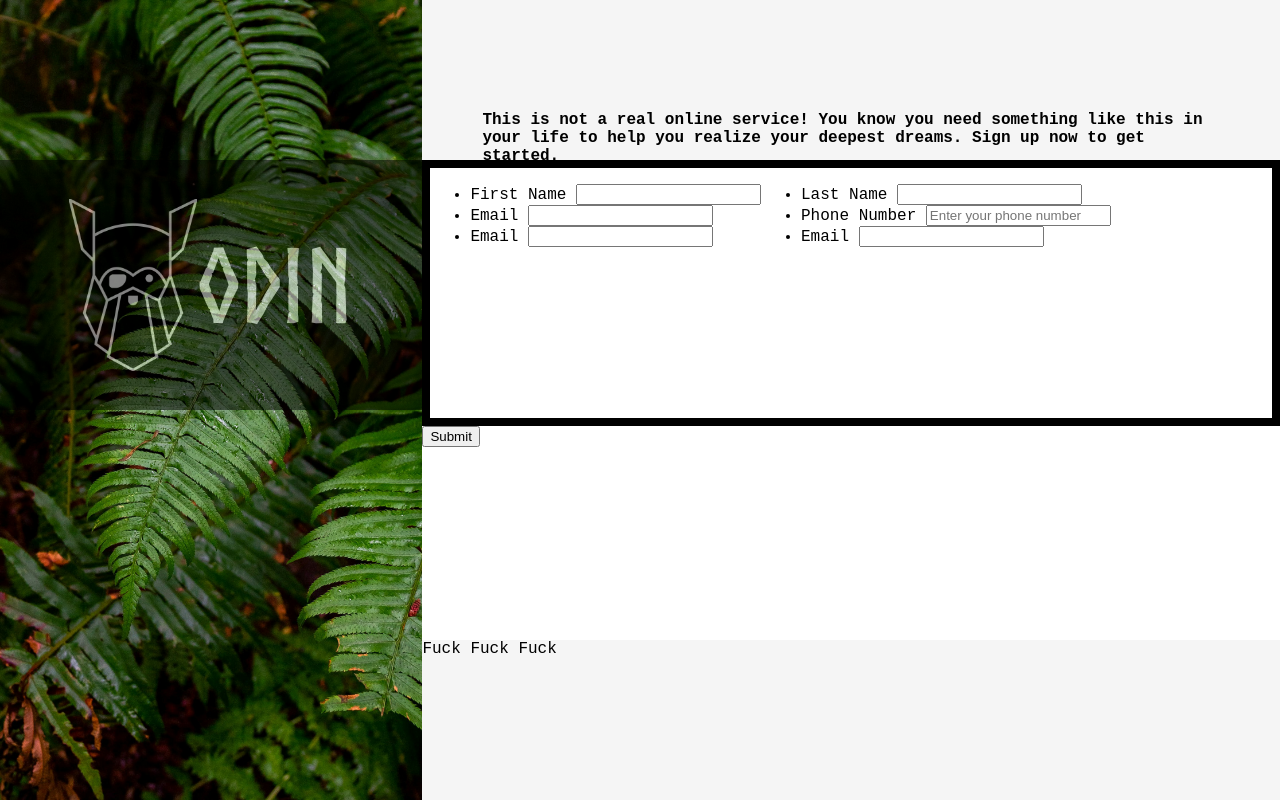
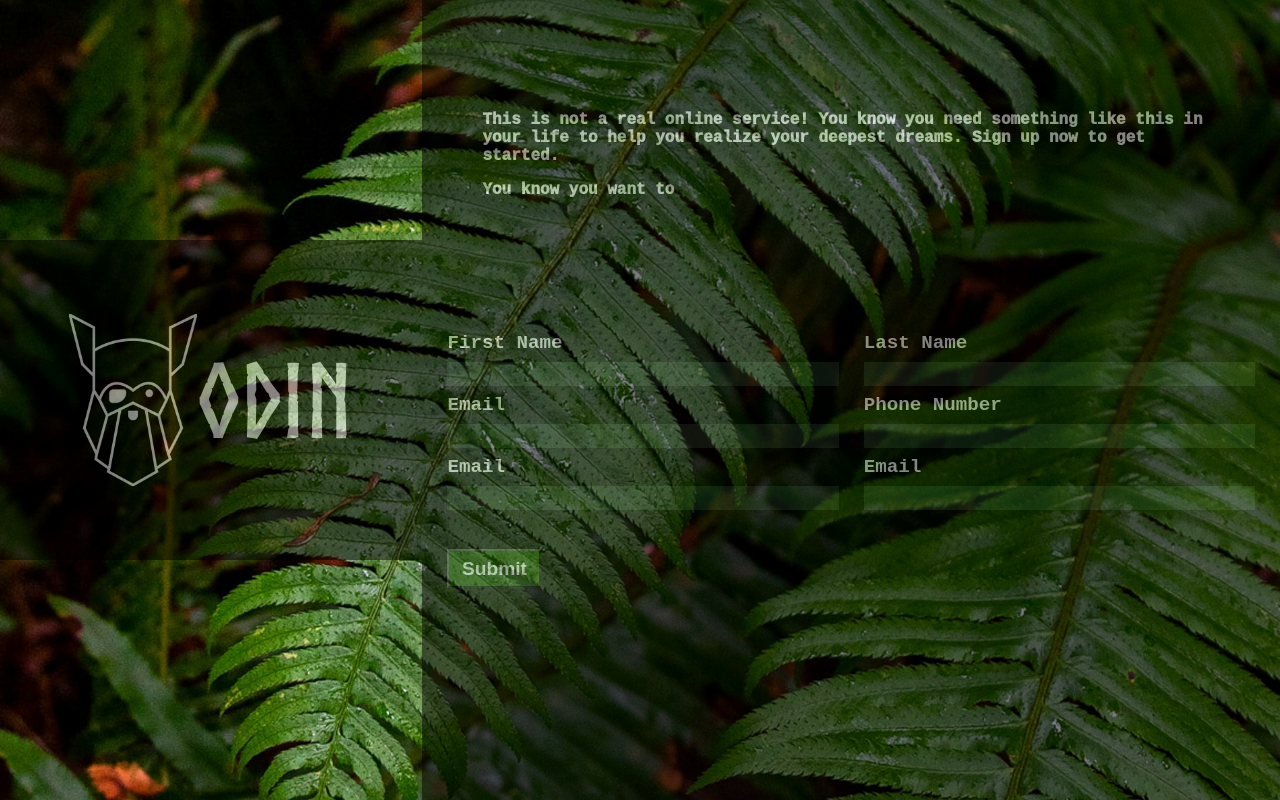
Before and after one commit to ubamarvin/sign-up-form, a plain HTML site: page index.html in a window 1280 px wide. Drawn offline with Linux system fonts and the light colour scheme.

Commit message:
input label now in div, all divs are transparent

```diff
--- a/index.html
+++ b/index.html
@@ -1,14 +1,15 @@
 <!DOCTYPE html>
 <html lang="en">
+
 <head>
     <link rel="stylesheet" href="styles.css">
     <meta charset="UTF-8">
     <meta name="viewport" content="width=device-width, initial-scale=1.0">
     <title>Document</title>
 </head>
+
 <body>
-    <img class="background-graphic" src="images/leaves.jpg"
-    alt="close up photograph of farns">
+
 
     <div class="logo-space">
         <div class="pufferdiv"></div>
@@ -19,43 +20,65 @@
     </div>
     <div class="form-space">
         <div class="form-space-top">
-            <h1>This is not a real online service! You know you need something like this in your life to help you realize your deepest dreams.
+            <h1>This is not a real online service! You know you need something like this in your life to help you
+                realize your deepest dreams.
                 Sign up now to get started.</h1>
             <p>You know you want to</p>
         </div>
         <div class="form-space-middle">
+            <h3>Sign up now!</h3>
             <form>
                 <div class="form-container">
 
-                  <div class="form-left"></div>
-                  <ul>
-                          <li>
+                    <div class="form-left">
+
+
+
+                        <div class="input-group">
                             <label for="first_name">First Name</label>
                             <input id="first_name" type="text" value="" name="first_name">
-                          </li>
-                          <li>
+                        </div>
+
+
+                        <div class="input-group">
                             <label for="email">Email</label>
                             <input id="email" type="text" value="" name="email">
-                          </li>
-                          <li>
+                        </div>
+
+
+
+                        <div class="input-group">
                             <label for="pw1">Email</label>
                             <input id="pw1" type="text" value="" name="password">
-                          </li>
-                      </ul>
+                        </div>
+                    </div>
+
+
                     <div class="form-right">
-                      <ul>
-                          <li>
+
+
+                        <div class="input-group">
+
                             <label for="last_name">Last Name</label>
-                              <input id="last_name" type="text" value="" name="last_name"></li>
-                          <li>
+                            <input id="last_name" type="text" value="" name="last_name">
+                        </div>
+
+
+                        <div class="input-group">
+
                             <label for="phone_number">Phone Number</label>
-                              <input id="phone_number" type="tel" name="phone_number" placeholder="Enter your phone number">
-                          </li>
-                          <li>
+                            <input id="phone_number" type="tel" name="phone_number"
+                                >
+                        </div>
+
+
+                        <div class="input-group">
+
                             <label for="pw2">Email</label>
                             <input id="pw2" type="text" value="" name="">
-                          </li>
-                      </ul>
+                        </div>
+
+
                     </div>
                 </div>
                 <button type="submit">Submit</button>
@@ -67,4 +90,5 @@
 
     <script src="script.js"></script>
 </body>
+
 </html>
--- a/styles.css
+++ b/styles.css
@@ -1,6 +1,10 @@
 @font-face {
     font-family: 'logo'; /*a name to be used later*/
     src: url("fonts/Norse-Bold.otf"); /*URL to font*/
+}
+
+* {
+    box-sizing: border-box;
 }
 
 :root {
@@ -12,16 +16,21 @@ body {
     display: flex;
     height: 100vh;
     margin: 0;
+    background-image: url("images/leaves.jpg");
 
+    height: 100vh;
+    width: 100vw;
+    background-size: cover;
+    background-position: center;
+}
 
+div {
+    background: none;
 }
 
 .logo-space,
 .form-space {
-
     display: flex;
-
-
 }
 
 .logo-space {
@@ -33,14 +42,14 @@ body {
 }
 .pufferdiv,
 .form-space-top {
-    height: 20%;
     width: 100%;
+    height: 30%;
 
 }
 .logoBar {
     background-color: rgb(0, 0, 0);
     opacity: 0.5;
-    height: 250px;
+    height: 20rem;
     width: 100%;
     font-family: 'logo', sans-serif;
     font-size: 8vw;
@@ -60,59 +69,133 @@ body {
     height: auto;
 }
 
-.background-graphic {
-    position: absolute;
-    height: 100%;
-    width:auto;
-    z-index: -1;
-
-
-}
 
 .form-space {
     flex: 1.5 1 0;
     font-family: 'Courier New', Courier, monospace;
     background-color: rgb(175, 173, 173);
+    background: none;
     min-width: 35ch;
     display: flex;
     flex-direction: column;
     justify-content: space-between;
+
 }
 
 
 
 .form-space-top,
+.form-space-middle,
 .form-space-bottom {
-    background-color: rgb(245, 245, 245);
+    background-color: rgb(0, 0, 0);
+    opacity: 0.5;
 }
 
 .form-space-middle {
-    height: 500px;
+    height: 20rem;
     width: 100%;
-    background-color: rgb(255, 255, 255);
     flex: 1;
+    display: flex;
+    flex-direction: column;
+
+
+
 
 }
 
+h3 , button {
+    align-self: center;
+}
+
+
 .form-container {
     display: flex;
-    flex-wrap: wrap;
-    border: 0.5rem solid;
     height: 250px;
+
 }
 
-li {
+
+.form-left, .form-right {
+    display: flex;
+    flex: 1;
+    flex-direction: column;
+    padding: 25px 0;
+    padding-left: 25px;
+}
+.form-right {
+    padding-right: 25px;
+}
+
+.input-group {
+    display: flex;
+    flex-direction: column;
 
 }
+
+.input-group label
+{
+
+    color: white;
+    font-weight: 900;
+    font-size: 1.2em;
+    margin: 8px 0px;
+}
+
+.input-group input {
+    font-size: 1.2em;
+    color: white;
+    background-color: hsla(130, 20%, 25%, 0.5);
+    border: none;
+    outline: none;
+}
+.input-group input:hover {
+    border: 1px hsla(130, 20%, 25%, 0.2);
+    background-color: hsla(130, 20%, 25%, 0.75);
+
+
+}
+
+.input-group input:focus {
+    border: 1px hsla(130, 20%, 25%, 0.2);
+    background-color: hsla(130, 20%, 25%, 1);
+
+}
+
+
+
+button {
+
+    font-size: 1.2em;
+    margin-left: 25px;
+    padding: 6.25px 12.5px;
+    background-color: hsla(100, 100%, 30%, 0.5);
+    font-weight: 900;
+    color: white;
+}
+
+button:hover {
+    background-color: hsla(100, 100%, 30%, .75);
+
+}
+
+button:focus {
+    background-color: hsla(100, 100%, 30%, 1);
+
+}
+
 
 h1,
 p {
     font-size: 1rem;
-    font-weight: 900;
+    font-weight: 1000;
     text-align: left;
     padding-left: 60px;
+    color: white;
+}
+h1 {
     padding-right: 60px;
     padding-top: 100px;
+
 }
 
 .form-space-bottom {
```
Lines whose indentation alone changed are shown as unchanged.
